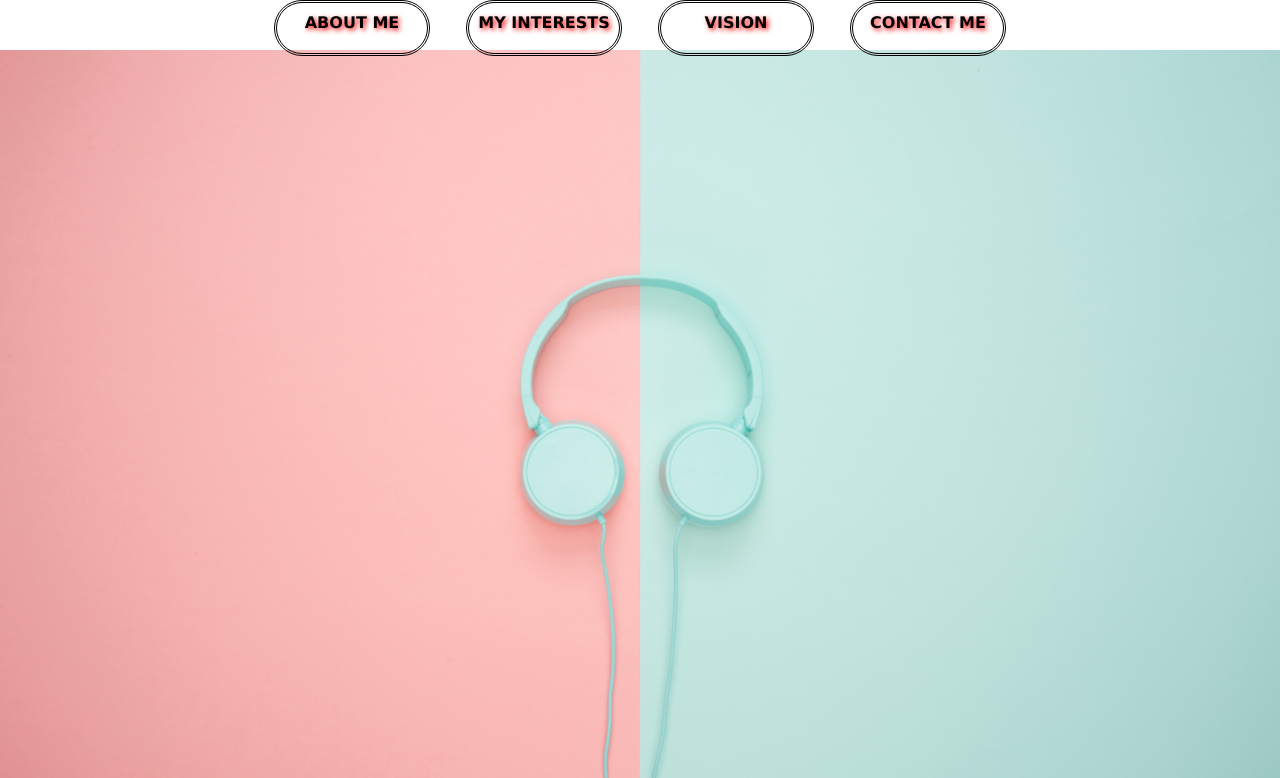
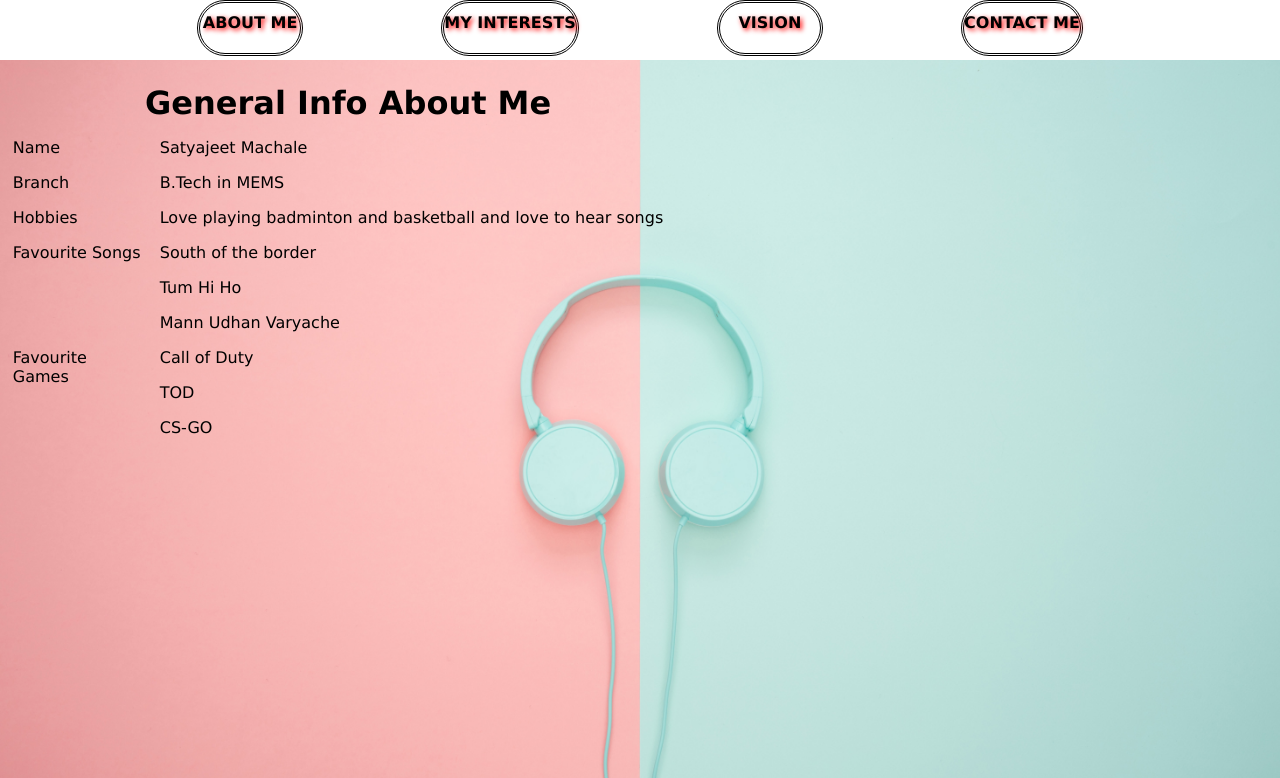
Before and after one commit to Satyajeet-237/190110085_WEB_DEV, a plain HTML site: page index.html in a window 1280 px wide. Shown: the top 778 px of the page. Drawn offline with Linux system fonts and the light colour scheme.

Commit message:
Thirs commit for assignment 2

```diff
--- a/index.html
+++ b/index.html
@@ -4,7 +4,7 @@
     <meta charset="UTF-8">
     <meta name="viewport" content="width=device-width, initial-scale=1.0">
     <title>About Me</title>
-    <link rel="stylesheet" href="style.css">
+    <link rel="stylesheet" type="text/css" href="style.css">
 </head>
 <body>
     <div class="Page" id="p1">
@@ -15,9 +15,17 @@
            <a href="#"><li class="navitem">VISION</li></a>
            <a href="#"><li class="navitem">CONTACT ME</li></a>
         </ul>
+        </div>
 
+        <div class="gridinfo">
+            <div id="item1">General Info About Me</div>
+            <div>Name</div> <div>Satyajeet Machale</div>
+            <div>Branch</div> <div>B.Tech in MEMS</div>
+            <div>Hobbies</div> <div>Love playing badminton and basketball and love to hear songs</div>
+            <div id="item2">Favourite Songs</div> <div>South of the border</div> <div>Tum Hi Ho</div><div>Mann Udhan Varyache</div>
+            <div id="item3">Favourite Games</div> <div>Call of Duty</div> <div>TOD</div><div>CS-GO</div>
+        </div>
 
-        </div>
     </div>
     <!--This is where my page 1 ends which is the only page-->
 
--- a/style.css
+++ b/style.css
@@ -1,6 +1,6 @@
 /* PLease note that i am still adding more and more stuff while my present file contains use of font styling,margin,padding,border,flexbox,
-Shadows and also the top navigation bar. So have used 6 of the 12 required tools all in navbar itself */
-/*Additionally added       */
+Shadows,grid and also the top navigation bar. So have used 7 of the 12 required tools all in navbar itself */
+/*Additionally will add more feature i.e. all 12/12 eventually     */
 
 
 *{
@@ -10,7 +10,7 @@ Shadows and also the top navigation bar. So have used 6 of the 12 required tools
 }
 
 .navbar{
-height:50px;
+height:60px;
 width:100%;
 background-color: white;
 position: fixed;
@@ -25,7 +25,7 @@ position: fixed;
     justify-content: space-around;
     list-style-type: none;
     height:40px;
-    min-width: 150px;
+    min-width: 100px;
     text-align: center;
     padding-top:10px ;
     text-transform: capitalize;
@@ -38,9 +38,9 @@ position: fixed;
 
 .flex-container{
     display:flex;
-flex-wrap: wrap;
+flex-wrap: no-wrap;
 justify-content: space-around;
-margin:0px 20%;
+margin:0px 10%;
 }
 
 #p1{
@@ -67,3 +67,29 @@ margin:0px 20%;
     text-decoration: none;
     color:black;
 }
+
+.gridinfo{
+    padding-top:5%;
+    padding-left: 1%;
+    display:inline-grid;
+    grid-template-columns: 20% 80%;
+    grid-column-gap: 1em;
+    grid-row-gap: 1em;
+}
+
+#item1{
+    padding-top:3%;
+    grid-column: 1/3;
+    text-align: center;
+    font-family: 'Lucida Sans', 'Lucida Sans Regular', 'Lucida Grande', 'Lucida Sans Unicode', Geneva, Verdana, sans-serif;
+    font-weight: bolder;
+    font-size: 200%;
+}
+
+#item2{
+    grid-row: 5/8;
+}
+
+#item3{
+    grid-row: 8/11;
+}
```
